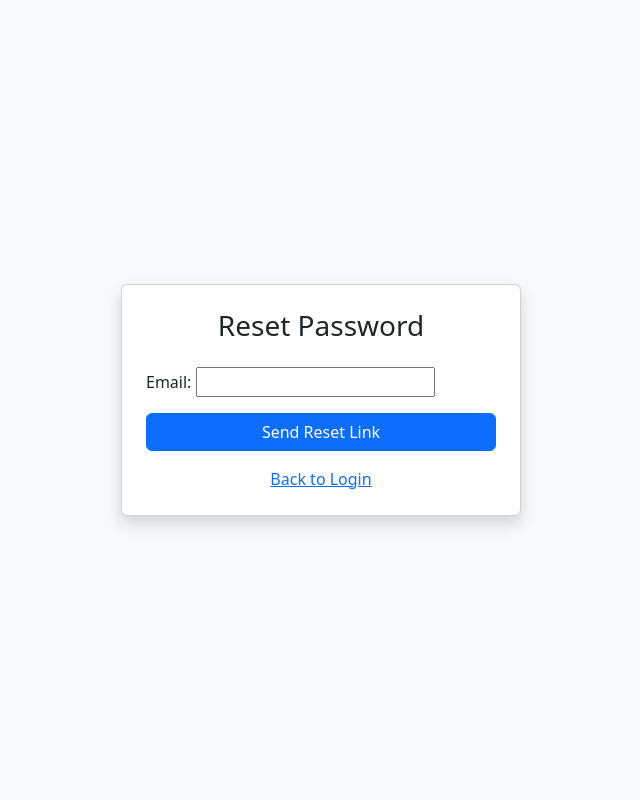
After one commit to DawidGaw/Django_programy-, a Django app: page /password-reset/ in a window 1280 px wide. The commit adds this page. Shown: the whole page, without its empty margins (319-959 px from the left). Run offline with Django 5.2, Linux system fonts and the light colour scheme.

Commit message:
Password reset added

```diff
--- a/user3/templates/user3/login.html
+++ b/user3/templates/user3/login.html
@@ -22,7 +22,9 @@
         {{ form|crispy }}
         <button type="submit" class="btn btn-primary btn-block mt-3">Login</button>
     </form>
-
+    <p class="mt-3">
+    <a href="{% url 'password_reset' %}">Forgot your password?</a>
+    </p>
     <p class="mt-3 text-center">
         Don't have an account? <a href="{% url 'register' %}">Sign Up</a>
     </p>
--- /dev/null
+++ b/user3/templates/user3/password_reset.html
@@ -0,0 +1,28 @@
+<!DOCTYPE html>
+<html>
+<head>
+    <title>Reset Password</title>
+    <link href="https://cdn.jsdelivr.net/npm/bootstrap@5.3.2/dist/css/bootstrap.min.css" rel="stylesheet">
+</head>
+<body class="bg-light">
+
+<div class="container d-flex justify-content-center align-items-center vh-100">
+    <div class="card shadow p-4" style="width: 400px;">
+        <h3 class="text-center mb-4">Reset Password</h3>
+
+        <form method="POST">
+            {% csrf_token %}
+            {{ form.as_p }}
+            <button type="submit" class="btn btn-primary w-100">
+                Send Reset Link
+            </button>
+        </form>
+
+        <div class="text-center mt-3">
+            <a href="{% url 'login' %}">Back to Login</a>
+        </div>
+    </div>
+</div>
+
+</body>
+</html>
--- a/user3/urls.py
+++ b/user3/urls.py
@@ -7,4 +7,8 @@ urlpatterns = [
     path('dashboard/', views.dashboard_view, name='dashboard'),
     path('login/', auth_views.LoginView.as_view(template_name='user3/login.html'), name='login'),
     path('logout/', auth_views.LogoutView.as_view(next_page='login'), name='logout'),
+    path('password-reset/',auth_views.PasswordResetView.as_view(template_name='user3/password_reset.html'),name='password_reset'),
+    path('password-reset/done/',auth_views.PasswordResetDoneView.as_view(template_name='user3/password_reset_done.html'),name='password_reset_done'),
+    path('reset/<uidb64>/<token>/',auth_views.PasswordResetConfirmView.as_view(template_name='user3/password_reset_confirm.html'),name='password_reset_confirm'),
+    path('reset/done/',auth_views.PasswordResetCompleteView.as_view(template_name='user3/password_reset_complete.html'),name='password_reset_complete'),
 ]
--- a/zadania/settings.py
+++ b/zadania/settings.py
@@ -123,3 +123,4 @@ CRISPY_TEMPLATE_PACK = "bootstrap5"
 LOGIN_REDIRECT_URL = '/dashboard/'
 TIME_ZONE = 'Europe/Warsaw'
 USE_TZ = True
+EMAIL_BACKEND = 'django.core.mail.backends.console.EmailBackend'
```
Also changed, not shown: user3/templates/user3/password_reset_complete.html (added, +20 -0 lines), user3/templates/user3/password_reset_confirm.html (added, +24 -0 lines), user3/templates/user3/password_reset_done.html (added, +20 -0 lines), db.sqlite3.
